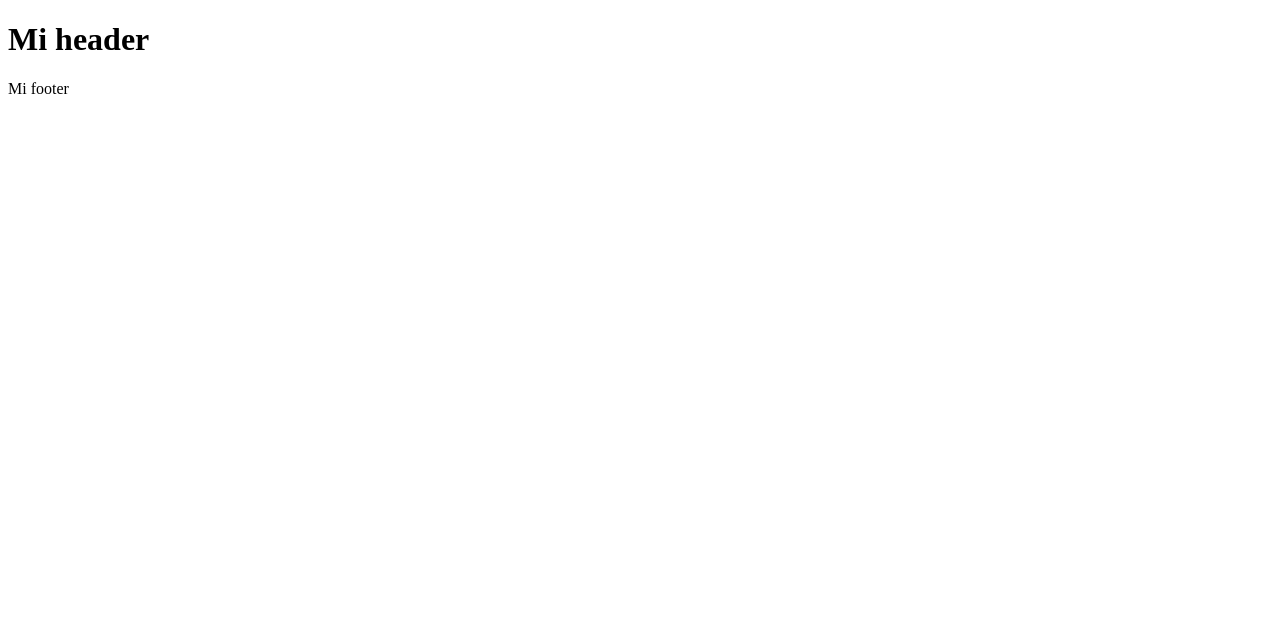
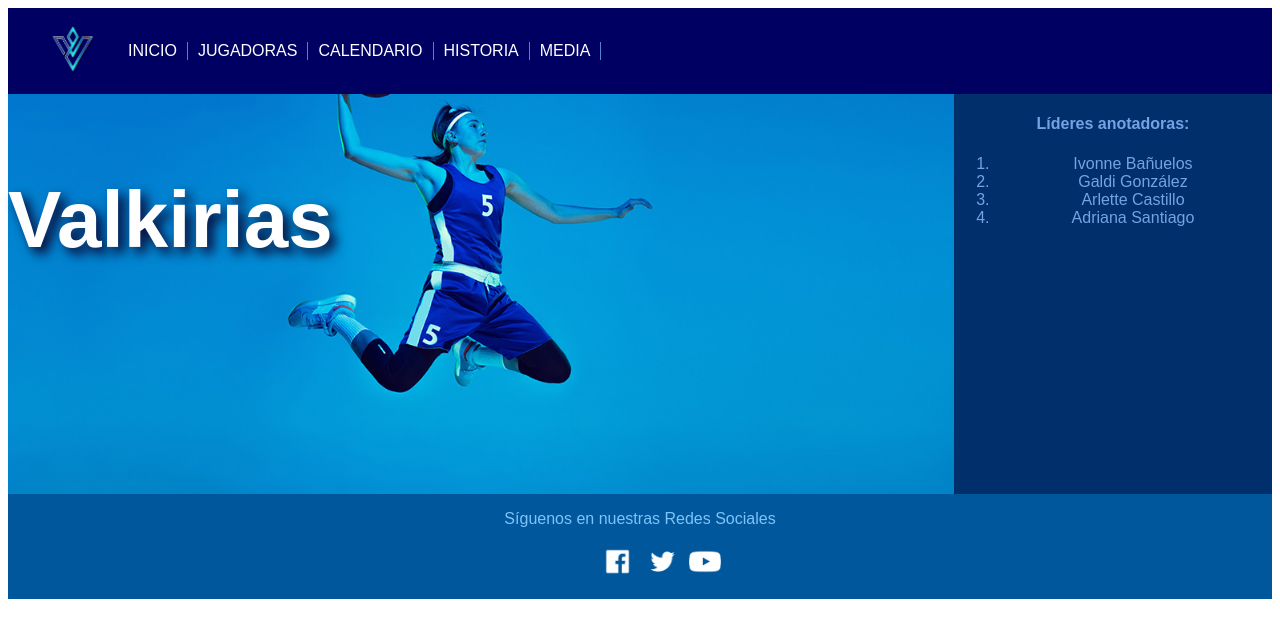
Before and after one commit to Galdiyu/coder-valkirias, a plain HTML site: page index.html in a window 1280 px wide. Drawn offline with Linux system fonts and the light colour scheme; a web font is replaced by a local one.

Commit message:
Añadiendo mi index Valkiria

```diff
--- a/index.html
+++ b/index.html
@@ -4,23 +4,72 @@
     <meta charset="UTF-8">
     <meta http-equiv="X-UA-Compatible" content="IE=edge">
     <meta name="viewport" content="width=device-width, initial-scale=1.0">
-    <title>Mi primer repositorio</title>
+
+    <!--Google fonts!-->
+    <link rel="preconnect" href="https://fonts.googleapis.com">
+    <link rel="preconnect" href="https://fonts.gstatic.com" crossorigin>
+    <link href="https://fonts.googleapis.com/css2?family=Georama:ital,wght@0,100;0,200;0,300;0,400;0,500;0,600;0,700;0,800;0,900;1,100;1,200;1,300;1,400;1,500;1,600;1,700;1,800;1,900&display=swap" rel="stylesheet">
+
+    <link rel="stylesheet" href="css/maingrids.css">
+    <title>Inicio</title>
 </head>
 
 <body>
-    <header>
-        <h1>Mi header</h1>
-    </header>
 
-    <main>
-        <section></section>
-        <section></section>
-        <section></section>
-    </main>
+    <div class="grid-container">
 
-    <footer>
-        Mi footer
-    </footer>
+        <!-- Mi menú de navegación -->
+        <div class="header">
+            <ul class="list-nav">
+                <div id="logo">
+                   <a href="inicio"> <img src="img/V-logo-03.png" alt="Logo Valkirias" width="50px"></a>
+                </div>
+                <li> <a href="index.html"> INICIO</a> </li>
+                <li> <a href="pages/jugadoras.html"> JUGADORAS</a> </li>
+                <li> <a href="pages/calendario.html"> CALENDARIO</a> </li>
+                <li> <a href="pages/historia.html"> HISTORIA</a> </li>
+                <li> <a href="pages/media.html"> MEDIA</a> </li>
+            </ul>
+        </div>
+
+        <!--Contenido Principal -->
+        <div class="main">
+            <div class="imagen-portada texto-display">
+                <p> Valkirias</p>
+            </div>
+        </div>
+
+        <!--Contenido Secundario -->
+        <div class="sidebar">
+            <div>
+                <h4>Líderes anotadoras:</h3>
+                <ol>
+                    <li>Ivonne Bañuelos</li>
+                    <li>Galdi González</li>
+                    <li>Arlette Castillo</li>
+                    <li>Adriana Santiago</li>
+                </ol>
+            </div>
+        </div>
+        <div class="footer">
+            <p>Síguenos en nuestras Redes Sociales</p>
+            <ul class="footer-redes">
+                <li>
+                    <a href="https://es-la.facebook.com/" target="_blank" ><img src="img/icon-faceW.png" alt="síguenos en Facebook" width="45" ></a>
+                </li>
+
+                <li>
+                    <a href="https://twitter.com/?lang=es" target="_blank"> <img src="img/icon-twitterW.png" alt="síguenos en Twitter" width="45"></a>
+                </li>
+
+                <li>
+                    <a href="https://www.youtube.com/" targeåt="_blank"> <img src="img/icon-youtubeW.png" alt="Síguenos en Youtube" width="40"></a>
+                </li>
+            </ul>
+            </ul>
+        </div>
+
+    </div>
 
 </body>
 </html>
```
